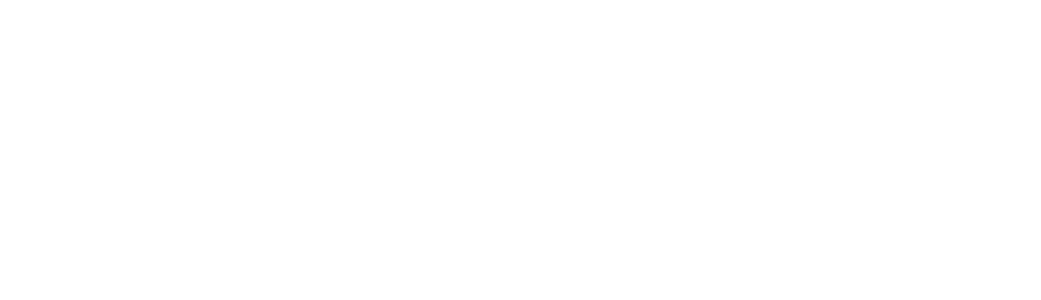
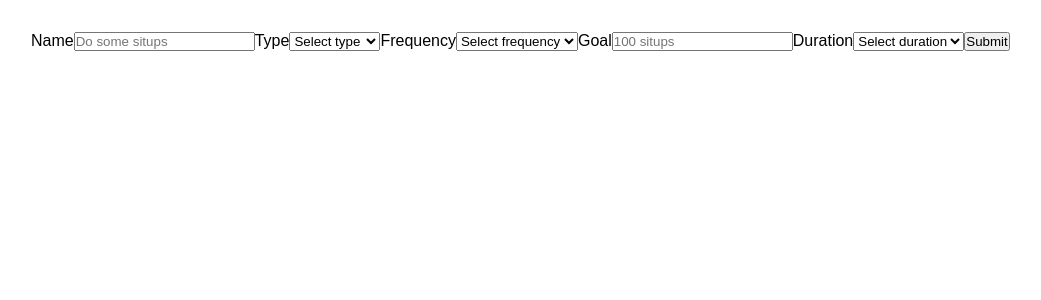
Before and after one commit to rdollent/v27-bears-team-05, a React (Create React App) app: page /add-habit in a window 1280 px wide. Shown: the top 300 px of the page, without its empty margins (1-1042 px from the left). Built offline with nearby package versions, Linux system fonts and the light colour scheme.

Commit message:
prelim add habit form

```diff
--- a/src/App.js
+++ b/src/App.js
@@ -1,6 +1,7 @@
 import { BrowserRouter as Router, Route, Switch } from "react-router-dom";
 import Home from "./pages/Home";
 import { Container } from "./elements/components";
+import HabitAdd from "./pages/HabitAdd";
 
 function App() {
     return (
@@ -8,6 +9,7 @@
             <Router>
                 <Switch>
                     <Route path="/" exact component={Home} />
+                    <Route path="/add-habit" exact component={HabitAdd} />
                 </Switch>
             </Router>
         </Container>
--- /dev/null
+++ b/src/actions/habitAddActions.js
@@ -0,0 +1,43 @@
+import {
+    CHANGE_HABIT_NAME,
+    CHANGE_HABIT_TYPE,
+    CHANGE_HABIT_FREQ,
+    CHANGE_HABIT_GOAL,
+    CHANGE_HABIT_DURATION
+    } from "../constants/habitAddConstants";
+
+
+export const changeHabitName = (input) => {
+  return {
+    type: CHANGE_HABIT_NAME,
+    input: input
+  }
+};
+
+export const changeHabitType = (input) => {
+    return {
+      type: CHANGE_HABIT_TYPE,
+      input: input
+    }
+  };
+
+export const changeHabitFreq = (input) => {
+    return {
+    type: CHANGE_HABIT_FREQ,
+    input: input
+    }
+};
+
+export const changeHabitGoal = (input) => {
+    return {
+    type: CHANGE_HABIT_GOAL,
+    input: input
+    }
+};
+
+export const changeHabitDuration = (input) => {
+    return {
+    type: CHANGE_HABIT_DURATION,
+    input: input
+    }
+};
--- /dev/null
+++ b/src/constants/habitAddConstants.js
@@ -0,0 +1,5 @@
+export const CHANGE_HABIT_NAME = "CHANGE_HABIT_NAME";
+export const CHANGE_HABIT_TYPE = "CHANGE_HABIT_TYPE";
+export const CHANGE_HABIT_FREQ = "CHANGE_HABIT_FREQ";
+export const CHANGE_HABIT_GOAL = "CHANGE_HABIT_GOAL";
+export const CHANGE_HABIT_DURATION = "CHANGE_HABIT_DURATION";
--- /dev/null
+++ b/src/pages/HabitAdd.js
@@ -0,0 +1,89 @@
+import React from "react";
+import { useSelector, useDispatch } from "react-redux";
+import {
+    changeHabitName,
+    changeHabitType,
+    changeHabitFreq,
+    changeHabitGoal,
+    changeHabitDuration
+} from "../actions/habitAddActions";
+
+const HabitAdd = () => {
+    const dispatch = useDispatch();
+    const habitState = useSelector((state) => state.habitAddReducer);
+
+    const inputName = (e) => dispatch(changeHabitName(e.target.value));
+    const inputType = (e) => dispatch(changeHabitType(e.target.value));
+    const inputFreq = (e) => dispatch(changeHabitFreq(e.target.value));
+    const inputGoal = (e) => dispatch(changeHabitGoal(e.target.value));
+    const inputDuration = (e) => dispatch(changeHabitDuration(e.target.value));
+
+    let url = '';
+
+
+    const submitHabit = (e) => {
+        e.preventDefault();
+        console.log(habitState);
+
+        // fetch
+        fetch(url, {
+            method: 'POST',
+            body: habitState,
+            headers: { 'Content-type': 'application/json' }
+            })
+        .then(res => res.json())
+        .then((data) => {
+            console.log(data);
+        })
+        .catch(err => {
+            throw new Error(err);
+        })
+    }
+
+    return (
+        <div>
+            <form id="habit-add">
+                <label for="habit-name">Name</label>
+                <input id="habit-name" placeholder="Do some situps" onChange={inputName}></input>
+                <label for="habit-type">Type</label>
+                <select id="habit-type" onChange={inputType}>
+                    <option selected disabled hidden value="">Select type</option>
+                    <option value="health">Health</option>
+                    <option value="diet">Diet</option>
+                    <option value="exercise">Exercise</option>
+                    <option value="learn">Learn</option>
+                    <option value="productivity">Productivity</option>
+                </select>
+                <label for="habit-freq">Frequency</label>
+                <select id="habit-freq" onChange={inputFreq}>
+                    <option selected disabled hidden value="">Select frequency</option>
+                    <option value="daily">Daily</option>
+                    <option value="weekly">Weekly</option>
+                    <option value="bi-weekly">Bi-Weekly</option>
+                    <option value="monthly">Monthly</option>
+                </select>
+                <label for="habit-goal">Goal</label>
+                <input id="habit-goal" placeholder="100 situps" onChange={inputGoal}></input>
+                <label for="habit-duration">Duration</label>
+                <select id="habit-duration" onChange={inputDuration}>
+                    <option selected disabled hidden value="">Select duration</option>
+                    <option value="month-one">1 Month</option>
+                    <option value="month-two">2 Months</option>
+                    <option value="month-three">3 Months</option>
+                    <option value="month-four">4 Months</option>
+                    <option value="month-five">5 Months</option>
+                    <option value="month-six">6 Months</option>
+                    <option value="month-seven">7 Months</option>
+                    <option value="month-eight">8 Months</option>
+                    <option value="month-nine">9 Months</option>
+                    <option value="month-ten">10 Months</option>
+                    <option value="month-eleven">11 Months</option>
+                    <option value="month-twelve">12 Months</option>
+                </select>
+                <button type="submit" onClick={submitHabit}>Submit</button>
+            </form>
+        </div>
+    );
+};
+
+export default HabitAdd;
--- /dev/null
+++ b/src/reducers/habitAddReducer.js
@@ -0,0 +1,40 @@
+import {
+CHANGE_HABIT_NAME,
+CHANGE_HABIT_TYPE,
+CHANGE_HABIT_FREQ,
+CHANGE_HABIT_GOAL,
+CHANGE_HABIT_DURATION
+} from "../constants/habitAddConstants";
+
+
+export const habitAddReducer = ( state = { name: '', type: '', freq: '', goal: '', duration: '' }, action ) => {
+    switch (action.type) {
+        case CHANGE_HABIT_NAME:
+            return {
+                ...state,
+                name: action.input,
+            };
+        case CHANGE_HABIT_TYPE:
+            return {
+                ...state,
+                type: action.input,
+            };
+        case CHANGE_HABIT_FREQ:
+            return {
+                ...state,
+                freq: action.input,
+            };
+        case CHANGE_HABIT_GOAL:
+            return {
+                ...state,
+                goal: action.input,
+            };
+        case CHANGE_HABIT_DURATION:
+            return {
+                ...state,
+                duration: action.input,
+            };
+        default:
+            return state;
+    }
+};
--- a/src/store.js
+++ b/src/store.js
@@ -2,9 +2,11 @@
 import thunk from "redux-thunk";
 import { composeWithDevTools } from "redux-devtools-extension";
 import { exampleReducer } from "./reducers/exampleReducers";
+import { habitAddReducer } from "./reducers/habitAddReducer";
 
 const reducer = combineReducers({
     exampleReducer,
+    habitAddReducer
 });
 
 const initialState = {};
```
Also changed, not shown: 1 other file (tests, documents, lock files or other folders).
